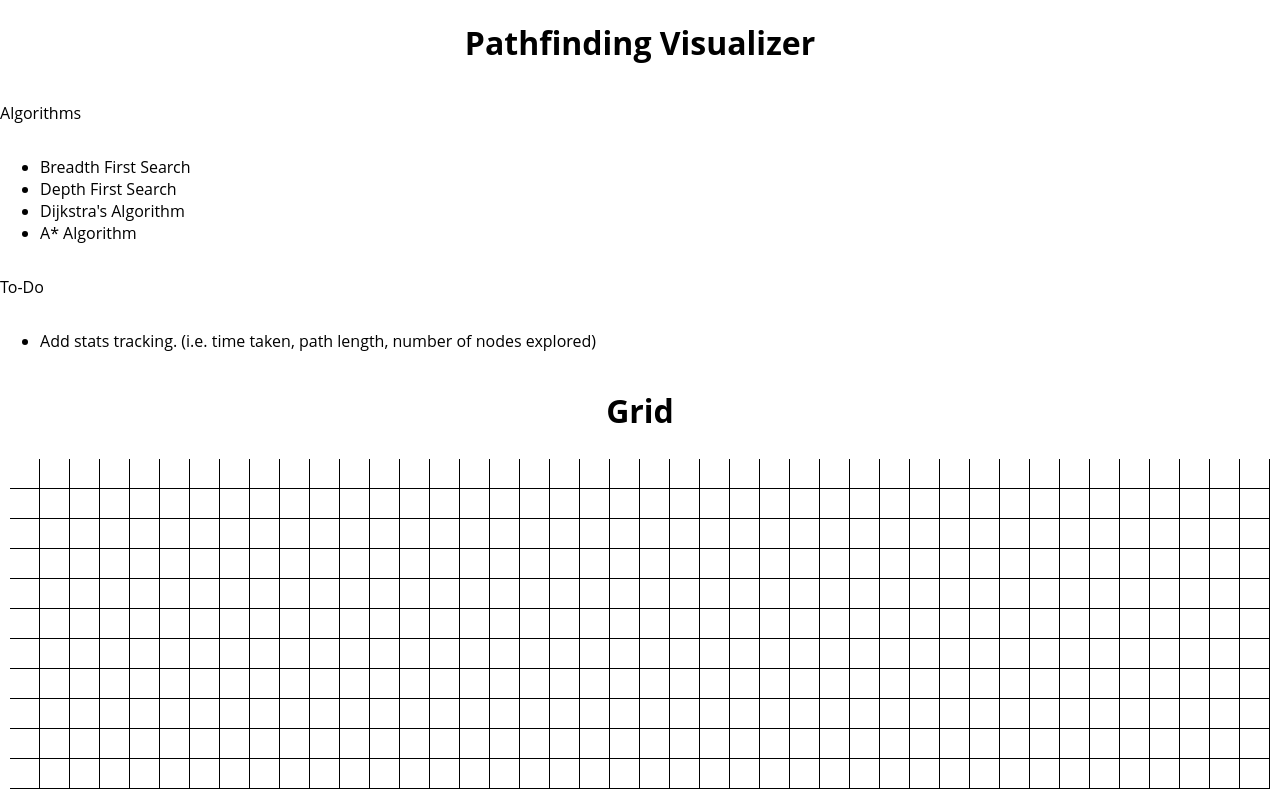
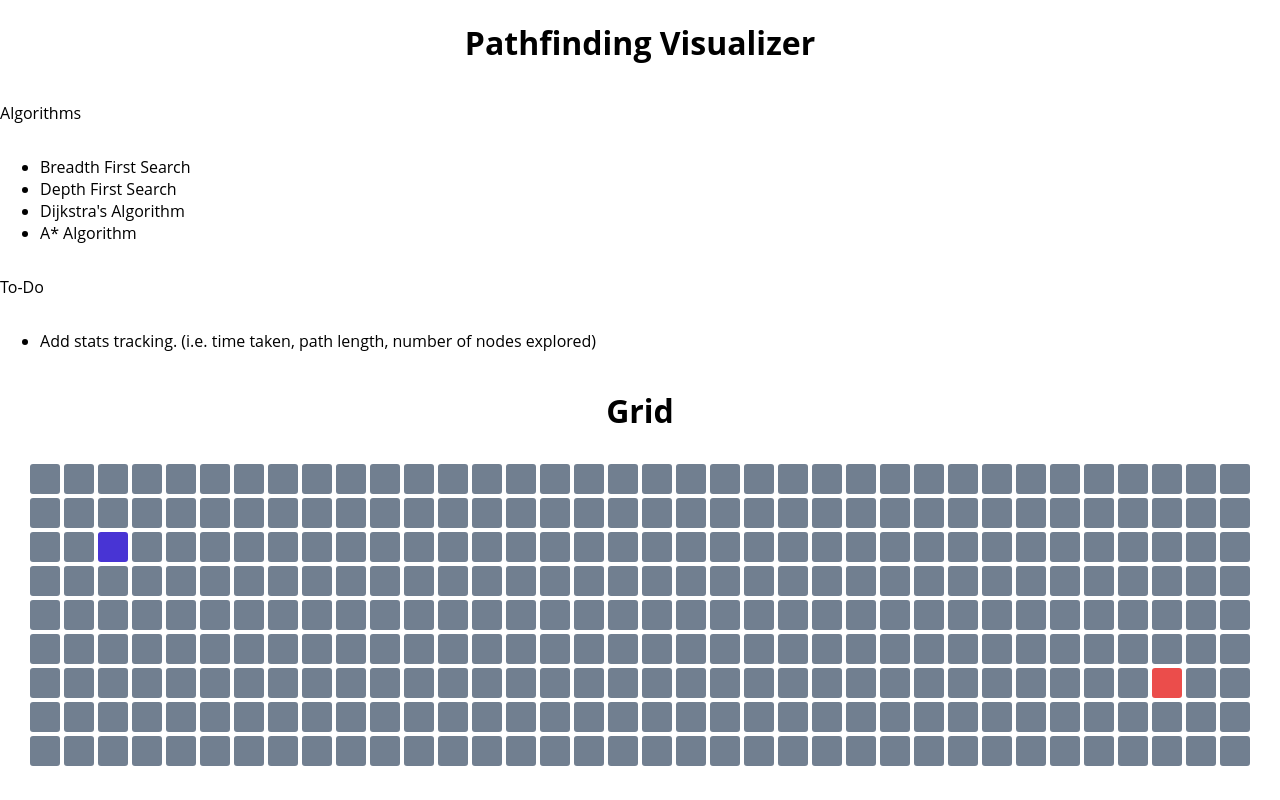
Before and after one commit to jayden-woo/Pathfinding-Visualizer, a React (Create React App) app: page / in a window 1280 px wide. Built offline with nearby package versions, Linux system fonts and the light colour scheme.

Commit message:
Updated grid and node to support user interaction functionalities

```diff
--- a/src/components/Grid/Grid.jsx
+++ b/src/components/Grid/Grid.jsx
@@ -1,4 +1,3 @@
-/* eslint-disable array-callback-return */
 import React, { useEffect, useRef } from "react";
 import { useDispatch, useSelector } from "react-redux";
 import { updateDimension } from "../../features/Grid/gridSlice";
@@ -10,26 +9,22 @@ const Grid = () => {
   const ref = useRef(null);
   const windowSize = useWindowSize();
   const dispatch = useDispatch();
-  // eslint-disable-next-line no-unused-vars
-  const { dimension, grid } = useSelector((store) => store.grid);
-
-  // console.log(grid, start, target);
+  const { grid } = useSelector((store) => store.grid);
 
   useEffect(() => {
     if (ref.current) {
       const rows = Math.trunc(ref.current.clientHeight / NODE_SIZE);
       const cols = Math.trunc(ref.current.clientWidth / NODE_SIZE);
       dispatch(updateDimension({ rows, cols }));
-      console.log(dimension);
     }
   }, [windowSize]);
 
   return (
-    <div ref={ref} className="grid">
+    <div ref={ref} className="grid" onContextMenu={(e) => e.preventDefault()}>
       {grid.map(({ rowID, row }, y) => (
         <div key={rowID} className="row">
           {row.map(({ nodeID, state }, x) => (
-            <Node x={x} y={y} nodeID={nodeID} state={state} />
+            <Node x={x} y={y} key={nodeID} state={state} />
           ))}
         </div>
       ))}
--- a/src/components/Grid/_Grid.style.scss
+++ b/src/components/Grid/_Grid.style.scss
@@ -3,7 +3,7 @@
 $min-size: 10;
 
 .grid {
-  margin: 5px 5px;
+  margin: 1vh 2vw;
   height: 100%;
   min-width: $node-size * $min-size;
   min-height: $node-size * $min-size;
--- a/src/components/Node/Node.jsx
+++ b/src/components/Node/Node.jsx
@@ -1,17 +1,42 @@
 import React from "react";
 import PropTypes from "prop-types";
+import { useDispatch, useSelector } from "react-redux";
+import { MOUSE_BUTTON, NODE_STATE } from "../../constants";
+import { handleMouseMove, setMouseClick, setMouseLift } from "../../features/Grid/gridSlice";
 
-// eslint-disable-next-line arrow-body-style
-const Node = ({ x, y, nodeID, state }) => {
-  // console.log(key, typeof key);
+const Node = ({ x, y, state }) => {
+  const dispatch = useDispatch();
+  const node = useSelector((store) => store.grid.grid[y].row[x]);
 
-  return <div id={`node-${x}-${y}`} key={nodeID} className={`node ${state}`} />;
+  const handleMouseDown = (event) => {
+    let nextState = node.state;
+    if (event.buttons === MOUSE_BUTTON.LEFT) {
+      if (nextState !== NODE_STATE.START && nextState !== NODE_STATE.TARGET) {
+        nextState = NODE_STATE.WALL;
+      }
+      dispatch(setMouseClick({ x, y, nextState }));
+    } else if (event.buttons === MOUSE_BUTTON.RIGHT) {
+      if (nextState !== NODE_STATE.START && nextState !== NODE_STATE.TARGET) {
+        nextState = NODE_STATE.EMPTY;
+      }
+      dispatch(setMouseClick({ x, y, nextState }));
+    }
+  };
+
+  return (
+    <div
+      id={`node-${x}-${y}`}
+      className={`node ${state}`}
+      onMouseDown={handleMouseDown}
+      onMouseEnter={() => dispatch(handleMouseMove({ x, y }))}
+      onMouseUp={() => dispatch(setMouseLift())}
+    />
+  );
 };
 
 Node.propTypes = {
   x: PropTypes.number.isRequired,
   y: PropTypes.number.isRequired,
-  nodeID: PropTypes.string.isRequired,
   state: PropTypes.string.isRequired,
 };
 
--- a/src/components/Node/_Node.style.scss
+++ b/src/components/Node/_Node.style.scss
@@ -1,27 +1,19 @@
 $node-size: 30px;
-$border-style: 1px solid black;
 
-$node-start-colour: blue;
-$node-target-colour: red;
-$node-wall-colour: lighten(black, 25%);
-$node-queued-colour: yellow;
-$node-explored-colour: grey;
-$node-path-colour: green;
+$node-background-colour: #717f90;
+$node-start-colour: #4834d4;
+$node-target-colour: #eb4d4b;
+$node-wall-colour: #000000;
+$node-queued-colour: #f9ca24;
+$node-explored-colour: #dff9fb;
+$node-path-colour: #6ab04c;
 
 .node {
   width: $node-size;
   height: $node-size;
-  border-right: $border-style;
-  border-bottom: $border-style;
-  box-sizing: border-box;
-
-  &.left {
-    border-left: $border-style;
-  }
-
-  &.top {
-    border-top: $border-style;
-  }
+  border: 2px solid #ffffff;
+  border-radius: 5px;
+  background-color: $node-background-colour;
 
   &.start {
     background-color: $node-start-colour;
--- a/src/constants.js
+++ b/src/constants.js
@@ -1,11 +1,19 @@
 // Node size
-export const NODE_SIZE = 30;
+export const NODE_SIZE = 34;
 
 // Node states
-export const NODE_START = "NODE_START";
-export const NODE_TARGET = "NODE_TARGET";
-export const NODE_EMPTY = "NODE_EMPTY";
-export const NODE_WALL = "NODE_WALL";
-export const NODE_EXPLORED = "NODE_EXPLORED";
-export const NODE_QUEUED = "NODE_QUEUED";
-export const NODE_PATH = "NODE_PATH";
+export const NODE_STATE = Object.freeze({
+  START: "start",
+  TARGET: "target",
+  EMPTY: "empty",
+  WALL: "wall",
+  QUEUED: "queued",
+  EXPLORED: "explored",
+  PATH: "path",
+});
+
+// Mouse buttons
+export const MOUSE_BUTTON = Object.freeze({
+  LEFT: 1,
+  RIGHT: 2,
+});
--- a/src/features/Grid/gridSlice.js
+++ b/src/features/Grid/gridSlice.js
@@ -1,6 +1,6 @@
 import { createSlice } from "@reduxjs/toolkit";
 import { v4 as uuidv4 } from "uuid";
-import { NODE_EMPTY, NODE_START, NODE_TARGET } from "../../constants";
+import { NODE_STATE } from "../../constants";
 
 const initialState = {
   dimension: {
@@ -15,6 +15,14 @@ const initialState = {
   target: {
     x: 0,
     y: 0,
+  },
+  mouse: {
+    clicking: false,
+    actionState: null,
+    prev: {
+      x: 0,
+      y: 0,
+    },
   },
 };
 
@@ -31,12 +39,12 @@ const gridSlice = createSlice({
           const nodeID = uuidv4();
           const node = {
             nodeID,
-            state: NODE_EMPTY,
+            state: NODE_STATE.EMPTY,
           };
           if (x === state.start.x && y === state.start.y) {
-            node.state = NODE_START;
+            node.state = NODE_STATE.START;
           } else if (x === state.target.x && y === state.target.y) {
-            node.state = NODE_TARGET;
+            node.state = NODE_STATE.TARGET;
           }
           row.push(node);
         }
@@ -62,11 +70,51 @@ const gridSlice = createSlice({
       };
       gridSlice.caseReducers.initGrid(state);
     },
+    setMouseClick: (state, action) => {
+      const { x, y, nextState } = action.payload;
+      state.mouse.clicking = true;
+      state.mouse.actionState = nextState;
+      state.mouse.prev = { x, y };
+      gridSlice.caseReducers.updateNodeState(state, action);
+    },
+    handleMouseMove: (state, action) => {
+      const node = action.payload;
+      if (!state.mouse.clicking) return;
+      if (node !== state.mouse.prev) {
+        state.mouse.prev = node;
+        gridSlice.caseReducers.updateNodeState(state, action);
+      }
+    },
+    setMouseLift: (state) => {
+      state.mouse = initialState.mouse;
+    },
+    updateNodeState: (state, action) => {
+      const { x, y } = action.payload;
+      const prev = state.grid[y].row[x].state;
+      if (prev === NODE_STATE.START || prev === NODE_STATE.TARGET) return;
+
+      const next = state.mouse.actionState;
+      if (next === NODE_STATE.START) {
+        const { x: x0, y: y0 } = state.start;
+        state.grid[y0].row[x0].state = NODE_STATE.EMPTY;
+        state.start = { x, y };
+      } else if (next === NODE_STATE.TARGET) {
+        const { x: x0, y: y0 } = state.target;
+        state.grid[y0].row[x0].state = NODE_STATE.EMPTY;
+        state.target = { x, y };
+      }
+      state.grid[y].row[x].state = next;
+    },
   },
 });
 
-console.log(gridSlice);
+export const {
+  initGrid,
+  updateDimension,
+  setMouseClick,
+  handleMouseMove,
+  setMouseLift,
+  updateNodeState,
+} = gridSlice.actions;
 
 export default gridSlice.reducer;
-
-export const { updateDimension } = gridSlice.actions;
--- a/src/hooks/useWindowSize.js
+++ b/src/hooks/useWindowSize.js
@@ -40,7 +40,8 @@ const useWindowSize = () => {
     return () => {
       window.removeEventListener("resize", debouncedHandleResize);
     };
-  }, []); // Empty array ensures that effect is only run on mount
+    // Empty array ensures that effect is only run on mount
+  }, []);
 
   return windowSize;
 };
--- a/src/styles/style.css
+++ b/src/styles/style.css
@@ -1 +1 @@
-.App h1{text-align:center}.node{width:30px;height:30px;border-right:1px solid #000;border-bottom:1px solid #000;box-sizing:border-box}.node.left{border-left:1px solid #000}.node.top{border-top:1px solid #000}.node.start{background-color:blue}.node.target{background-color:red}.node.wall{background-color:#404040}.node.queued{background-color:#ff0}.node.explored{background-color:gray}.node.path{background-color:green}.grid{margin:5px 5px;height:100%;min-width:300px;min-height:300px}.row{display:flex;flex-direction:row;justify-content:center;align-content:center}.node{width:30px;height:30px;border-right:1px solid #000;border-bottom:1px solid #000;box-sizing:border-box}.node.left{border-left:1px solid #000}.node.top{border-top:1px solid #000}.node.start{background-color:blue}.node.target{background-color:red}.node.wall{background-color:#404040}.node.queued{background-color:#ff0}.node.explored{background-color:gray}.node.path{background-color:green}html,body,#root,.App{height:100%}body{margin:0;font-family:"Open Sans",sans-serif;-webkit-font-smoothing:antialiased;-moz-osx-font-smoothing:grayscale}code{font-family:source-code-pro,Menlo,Monaco,Consolas,"Courier New",monospace}.App{display:flex;flex-direction:column}
+.App h1{text-align:center}.node{width:30px;height:30px;border:2px solid #fff;border-radius:5px;background-color:#717f90}.node.start{background-color:#4834d4}.node.target{background-color:#eb4d4b}.node.wall{background-color:#000}.node.queued{background-color:#f9ca24}.node.explored{background-color:#dff9fb}.node.path{background-color:#6ab04c}.grid{margin:1vh 2vw;height:100%;min-width:300px;min-height:300px}.row{display:flex;flex-direction:row;justify-content:center;align-content:center}.node{width:30px;height:30px;border:2px solid #fff;border-radius:5px;background-color:#717f90}.node.start{background-color:#4834d4}.node.target{background-color:#eb4d4b}.node.wall{background-color:#000}.node.queued{background-color:#f9ca24}.node.explored{background-color:#dff9fb}.node.path{background-color:#6ab04c}html,body,#root,.App{height:100%}body{margin:0;font-family:"Open Sans",sans-serif;-webkit-font-smoothing:antialiased;-moz-osx-font-smoothing:grayscale}code{font-family:source-code-pro,Menlo,Monaco,Consolas,"Courier New",monospace}.App{display:flex;flex-direction:column}
```
Also changed, not shown: .eslintrc.js.
